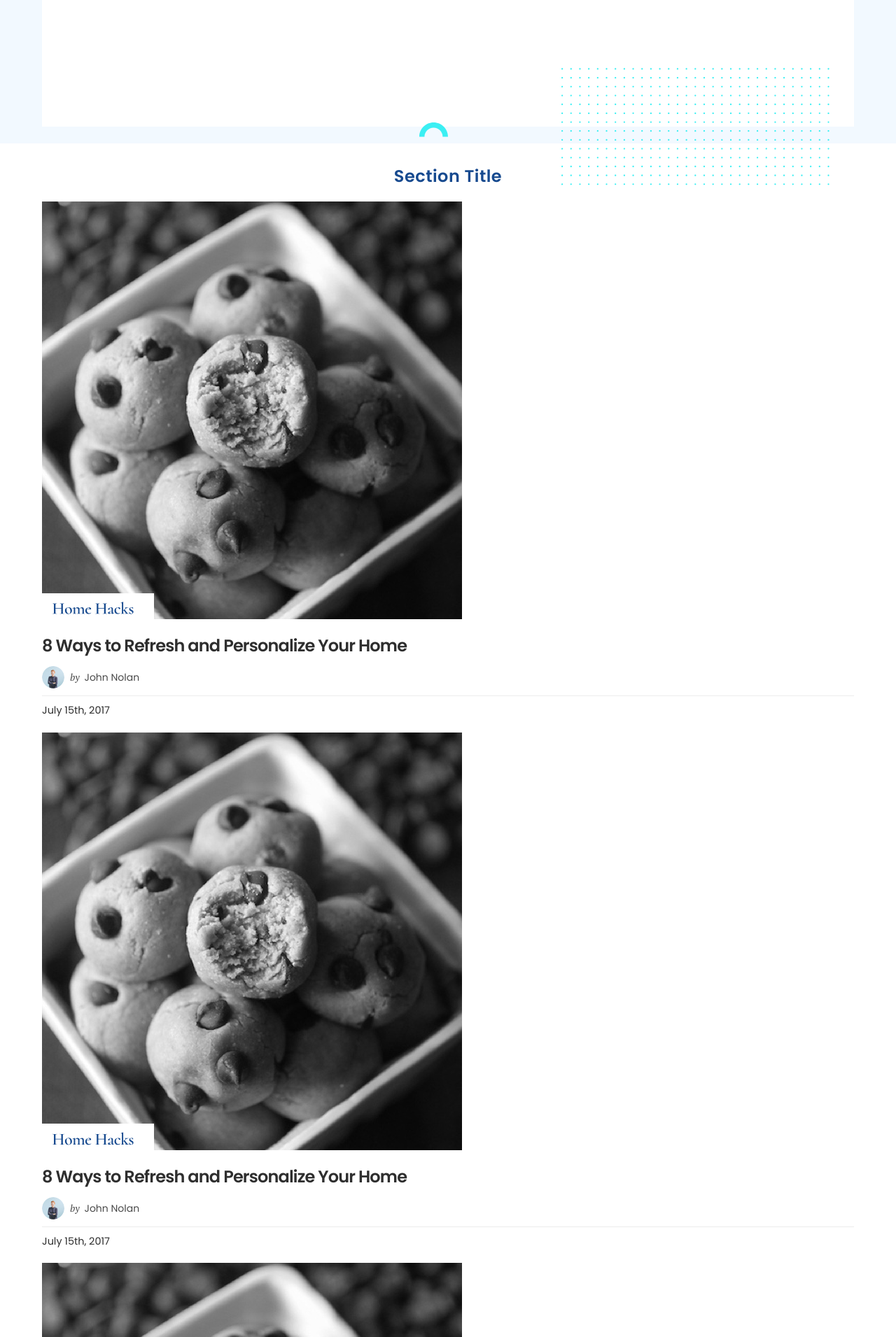
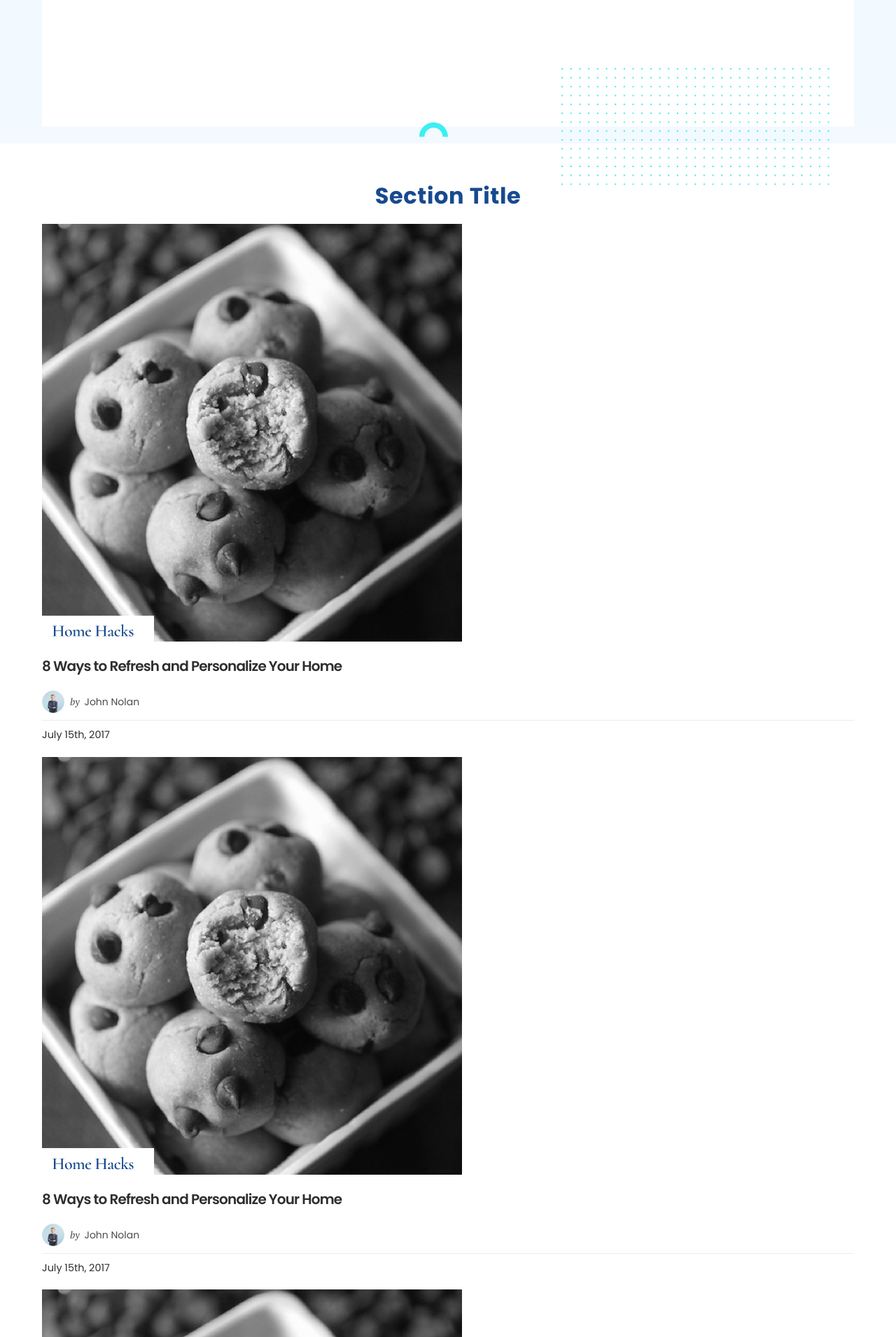
Before and after one commit to lmosele/templates1, a PHP site: page /sbly-index.php in a window 1280 px wide; the page is wider, and only the part inside the window is pictured. Shown: the part 423-2334 px from the top of that part at 70% size. Run offline with PHP 8.4, Linux system fonts and the light colour scheme; style sheets or scripts are compiled from the project's sources; some libraries are stand-ins or nearby versions; some web fonts are replaced.

Commit message:
Fixed bunch of stuff

```diff
--- a/src/styles/_navbar.scss
+++ b/src/styles/_navbar.scss
@@ -87,13 +87,15 @@
       a {
         color: #FF9486;
         font-family: $nav;
+        font-size: 16px;
         font-weight: 500;
+        line-height: 24px;
         letter-spacing: 0.03rem;
       }
     }
     .nav-link:hover:after {
       content: '';
-      bottom: -39px;
+      bottom: -30px;
       position: absolute;
       display: block;
       height: 3px;
--- a/src/styles/_shared.scss
+++ b/src/styles/_shared.scss
@@ -2,14 +2,18 @@
 .section {
   @include inner-padding($globalpadding);
   padding-top: 2.2rem;
-  padding-bottom: 2.2rem;
+  padding-bottom: 1.2rem;
   .section-title {
+    font-size: 32px;  font-weight: bold;  line-height: 32px;
     margin-bottom: 24px;
+    margin-top: 24px;
     text-align: center;
-    font-size: 24px;
-    font-weight: 600;
-    line-height: 24px;
     letter-spacing: 0.02em;
+    @include tablet {
+      font-size: 24px;
+      font-weight: 600;
+      line-height: 24px;
+    }
   }
   .pattern-background {
     @include inner-padding($globalpadding);
@@ -20,6 +24,8 @@
   }
   &.fullwidth {
     padding: 0;
+    padding-top: 2.2rem;
+    padding-bottom: 1.2rem;
   }
   @include tablet {
     padding-top: 2rem;
@@ -37,13 +43,13 @@
   }
 }
 .post-title {
-  h1, h2 {
-    font-size: 16px;
+  h1, h2, h3, h4, h5 {
     font-weight: 600;
-    line-height: 20px;
-  }
-  h3, h4, h5 {
-    font-weight: 600;
+    font-size: 20px;
+    @include tablet {
+      font-size: 16px;
+      line-height: 20px;
+    }
   }
 }
 .post-title-large {
@@ -138,7 +144,7 @@
     &.full {
       @include accent-style($fontpink);
       width: 100%;
-      bottom: -5px;
+      bottom: 0px;
       padding-top: 10px;
       padding-left: 0;
     }
@@ -301,7 +307,6 @@
   padding: 0;
   background-color: white;
   .post-details {
-    padding-top: 20px;
     padding-bottom: 20px;
   }
   .post-author-slug {
--- a/src/styles/_typography.scss
+++ b/src/styles/_typography.scss
@@ -78,20 +78,6 @@ p, span {
 p,ul,ol,li,a,span {
   line-height: $linebase;
 }
-h1 {
-  font-size: $fonthuge;
-}
-h2 {
-  font-size: $fontxlarger;
-}
-h3 {
-  font-size: $fontlarger;
-  margin: 0;
-}
-h4 {
-  font-size: $fontlarge;
-  margin: 0;
-}
 p {
   font-size: $fontbase;
   line-height: $linebase;
```
